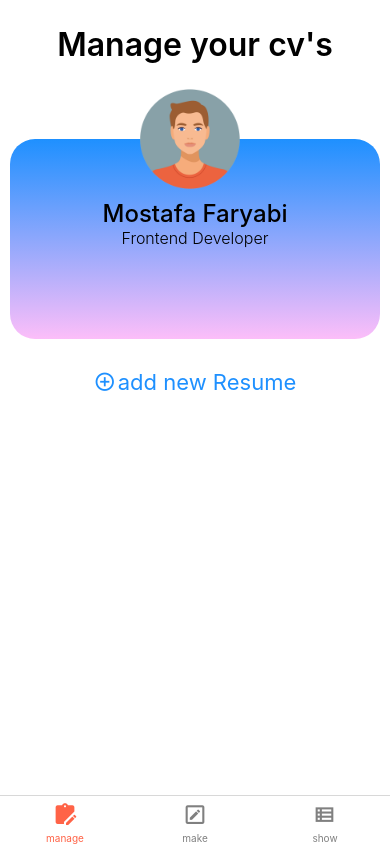
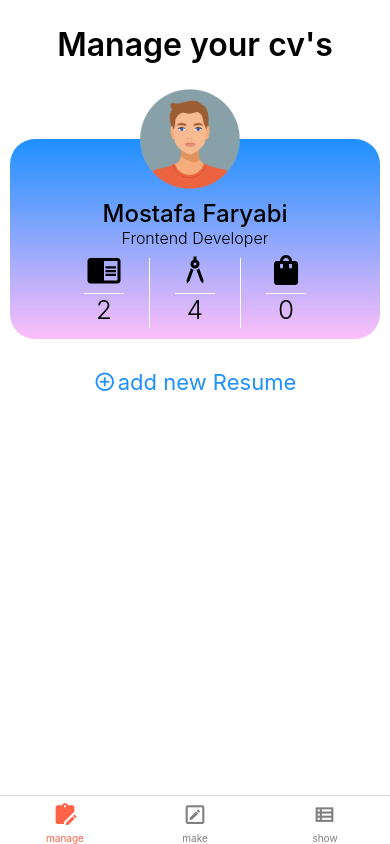
Before and after one commit to frmostafa/frresumake, a React Native app: screen /manage in a window 390 px wide. Built offline with nearby package versions, Linux system fonts and the light colour scheme.

Commit message:
start manage cv component

```diff
--- a/app/screen/manageCvs.jsx
+++ b/app/screen/manageCvs.jsx
@@ -3,6 +3,8 @@ import { Text, View, StyleSheet, TouchableOpacity, Image } from "react-native";
 import Screen from "./screen";
 import { LinearGradient } from "expo-linear-gradient";
 import { MaterialCommunityIcons } from "@expo/vector-icons";
+import { MaterialIcons } from '@expo/vector-icons';
+
 
 export default function ManageCvs() {
   return (
@@ -19,7 +21,30 @@ export default function ManageCvs() {
           <View style={styles.mcWrapper}>
             <Text style={styles.nameText}>Mostafa Faryabi</Text>
             <Text style={styles.jobTitleText}>Frontend Developer</Text>
+            <View style={styles.averageResumeContainer}>
+                <View style={styles.averageResumeItem}>
+                <MaterialIcons  name="chrome-reader-mode" size={36} color="black" />
+                <View style={styles.horiItemSpacer}></View>
 
+<Text style={styles.kholaseCountText}>2</Text>
+                </View>
+                <View style={styles.itemSpacer}></View>
+                <View style={styles.averageResumeItem}>
+                <MaterialIcons  name="architecture" size={36} color="black" />
+                <View style={styles.horiItemSpacer}></View>
+                <Text style={styles.kholaseCountText}>4</Text>
+
+                </View>
+                <View style={styles.itemSpacer}></View>
+
+                <View style={styles.averageResumeItem}>
+                <MaterialIcons  name="shopping-bag" size={36} color="black" />
+                <View style={styles.horiItemSpacer}></View>
+                <Text style={styles.kholaseCountText}>0</Text>
+
+
+                </View>
+            </View>
           </View>
         </LinearGradient>
 
@@ -88,4 +113,32 @@ const styles = StyleSheet.create({
     color: "dodgerblue",
     marginHorizontal: 1,
   },
+  averageResumeContainer : {
+    flexDirection : "row",
+    marginTop : 10
+  },
+  averageResumeItem : {
+    alignItems : "center",
+    justifyContent : "center",
+    width : 60,
+    height : 60,
+    marginHorizontal: 15,
+
+
+  },
+  itemSpacer : {
+    height : 70,
+    backgroundColor : "white",
+    width : 1
+  },
+  horiItemSpacer : {
+    height : 1,
+    backgroundColor : "white",
+    width : 40,
+    marginTop : 5
+  },
+  kholaseCountText : {
+    fontSize : 26,
+    fontWeight : "300"
+  }
 });
```
